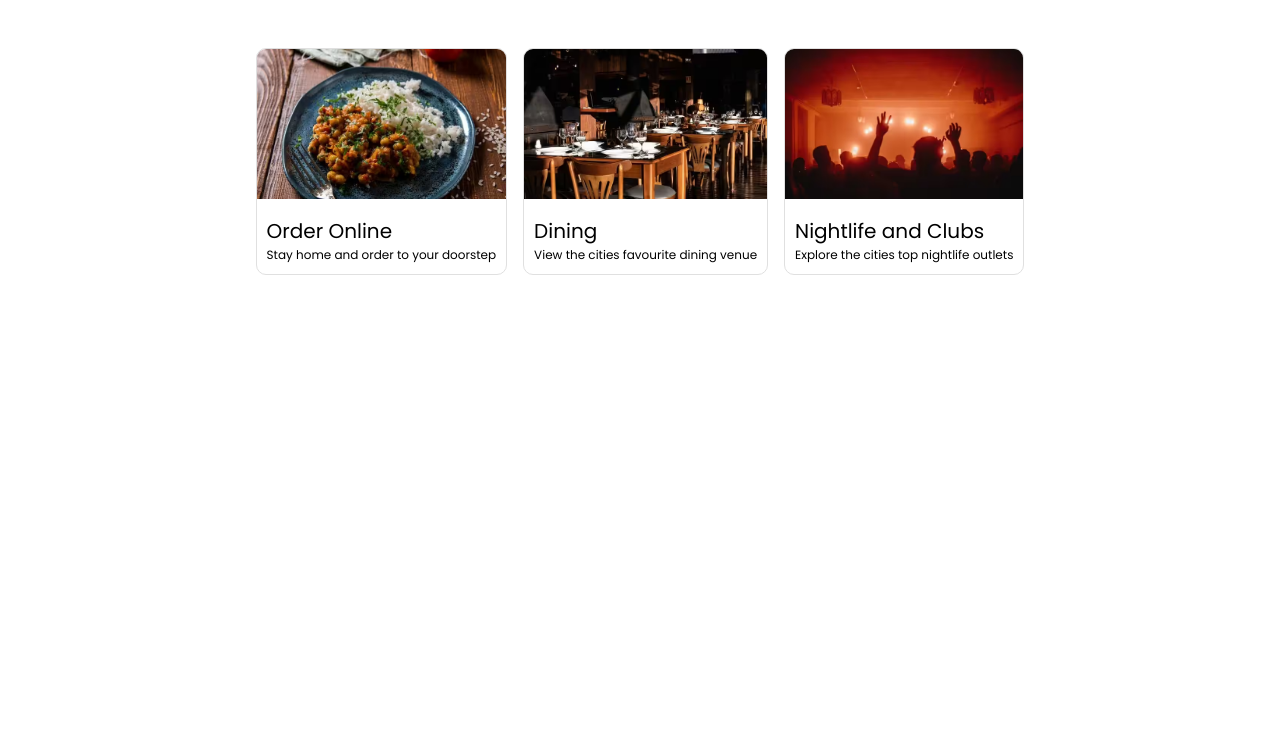
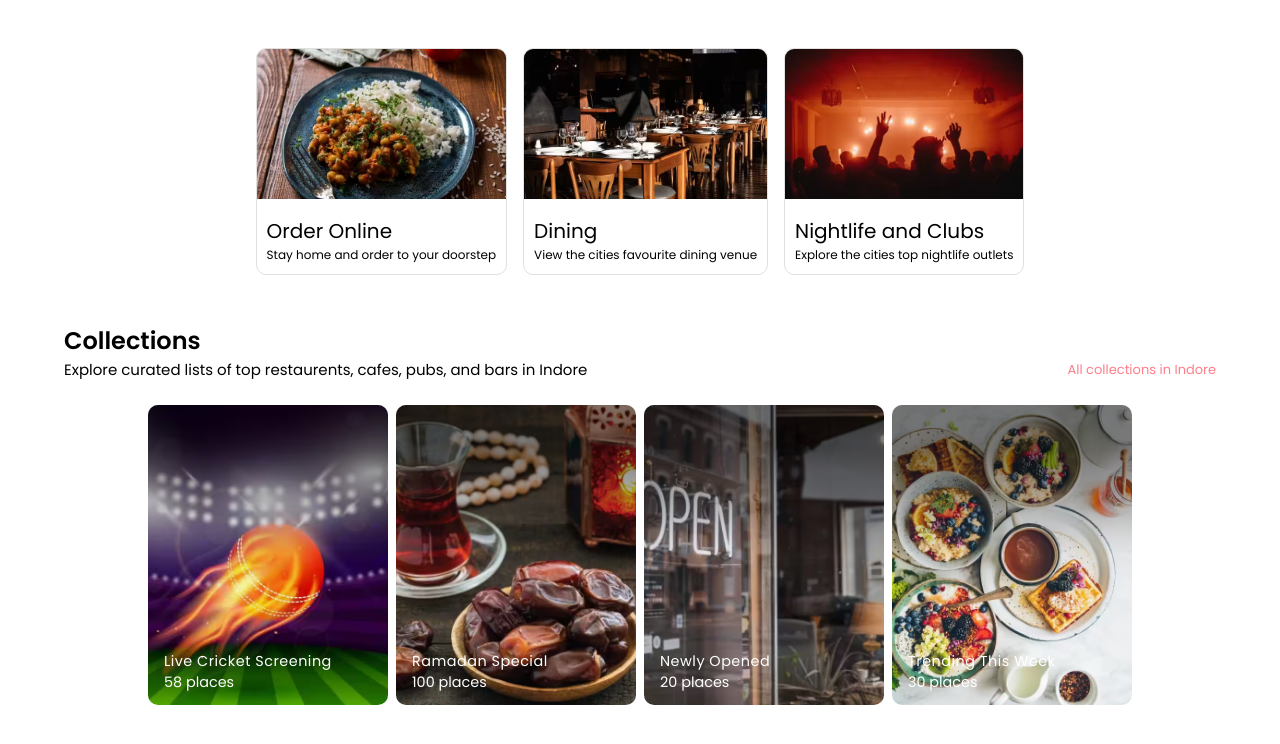
Before and after one commit to Soniya1209/zomato-landing-page, a plain HTML site: page index.html in a window 1280 px wide. Shown: the part 480-1224 px from the top of the page. Before the commit the page ends 803 px from the top, so only its background shows below. Drawn offline with Linux system fonts and the light colour scheme.

Commit message:
Completed collections section

```diff
--- a/index.html
+++ b/index.html
@@ -83,5 +83,48 @@
             </div>
         </div>
     </section>
+
+    <section class="container collections">
+        <h1>Collections</h1>
+        <div class="sub__heading_container">
+            <span>Explore curated lists of top restaurents, cafes, pubs, and bars in Indore</span>
+            <span>All collections in Indore</span>
+        </div>
+        <div class="collections_card_container">
+            <div class="card card1">
+                <div class="overlay">
+                    <div class="content">
+                        <h4>Live Cricket Screening</h4>
+                        <span>58 places</span>
+                    </div>
+                </div>
+            </div>
+            <div class="card card2">
+                <div class="overlay">
+                    <div class="content">
+                        <h4>Ramadan Special</h4>
+                        <span>100 places</span>
+                    </div>
+                </div>
+            </div>
+            <div class="card card3">
+                <div class="overlay">
+                    <div class="content">
+                        <h4>Newly Opened</h4>
+                        <span>20 places</span>
+                    </div>
+                </div>
+            </div>
+            <div class="card card4">
+                <div class="overlay">
+                    <div class="content">
+                        <h4>Trending This Week</h4>
+                        <span>30 places</span>
+                    </div>
+                </div>
+            </div>
+
+        </div>
+    </section>
 </body>
 </html>
--- a/styles.css
+++ b/styles.css
@@ -132,6 +132,86 @@
     font-size: 12px;
 }
 
+.collections h1{
+    font-weight: 600;
+}
+
+.collections .sub__heading_container{
+    font-size: 15px;
+    display: flex;
+    align-items: center;
+    justify-content: space-between;
+    flex-wrap: wrap;
+    gap: 1rem;
+}
+
+.sub__heading_container span:nth-child(2){
+    color: #ff7e8b;
+    font-size: 13px;
+    cursor: pointer;
+}
+
+.collections_card_container{
+    display: flex;
+    align-items: center;
+    justify-content: center;
+    flex-wrap: wrap;
+    gap: 0.5rem;
+    margin-top: 1.5rem;
+}
+
+.collections_card_container .card{
+    height: 300px;
+    min-width:240px;
+    background-size: cover;
+    background-position: center;
+    border-radius: 10px;
+    position: relative;
+}
+
+.card1{
+    background-image: url('images/collection1.jpg');
+}
+.card2{
+    background-image: url('images/collection2.jpg');
+}
+.card3{
+    background-image: url('images/collection3.jpg');
+}
+.card4{
+    background-image: url('images/collection4.jpg');
+}
+
+.overlay{
+    width: 100%;
+    height: 100%;
+    position: absolute;
+    top: 0;
+    left: 0;
+    border-radius: 10px;
+    background: linear-gradient(
+        0deg,
+        rgba(0,0,0,0) 0%,
+        rgba(0,0,0,0.05) 50%,
+        rgba(0,0,0,0.5) 85%
+    );
+}
+
+.collections_card_container .card .content{
+    position: absolute;
+    bottom: 0;
+    left: 0;
+    color: white;
+    padding: 12px 16px;
+    font-size: 0.9rem;
+}
+
+.content h4{
+    font-weight: 400;
+    letter-spacing: 0.5px;
+}
+
+
 
 
 @media only screen and (max-width: 600px){
```
